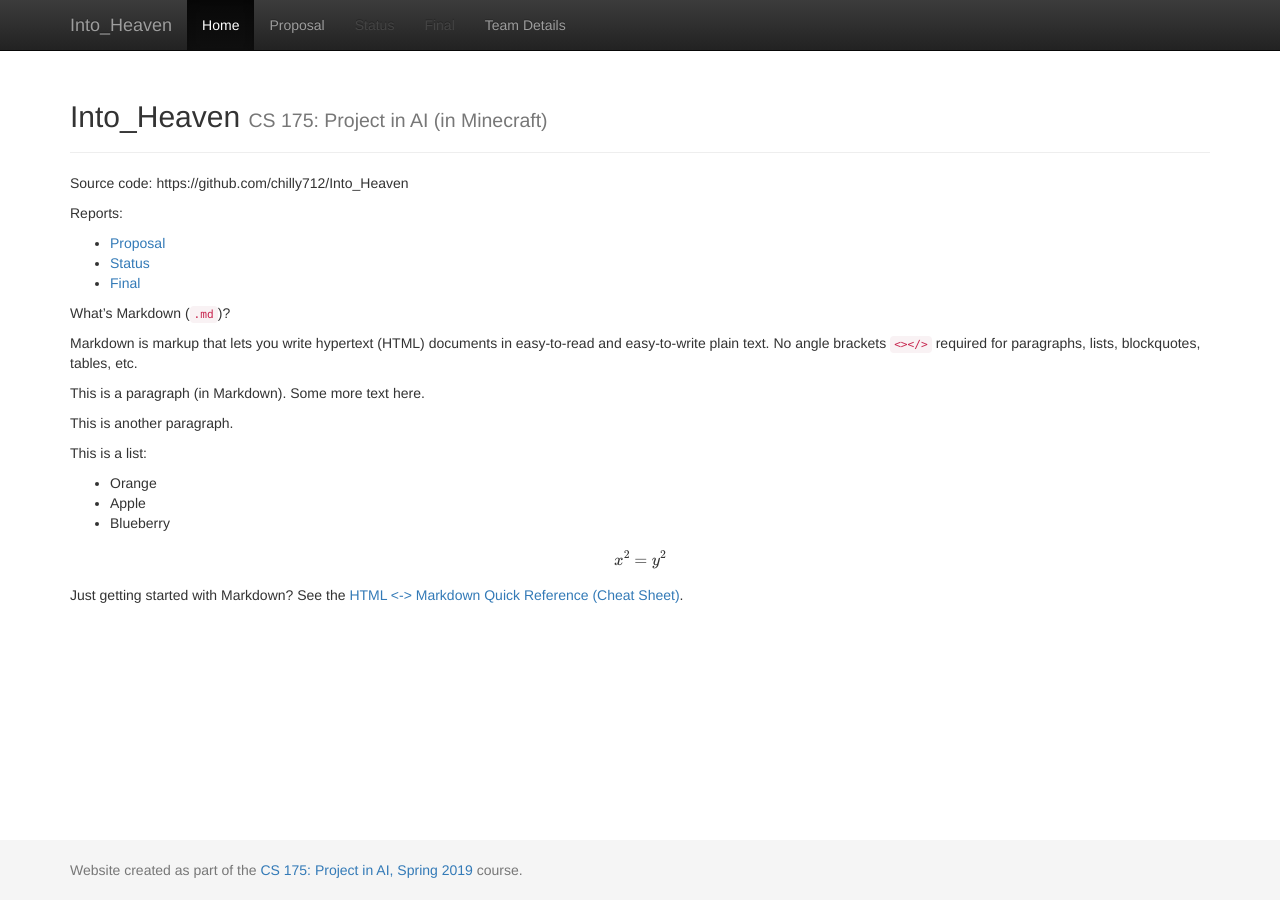
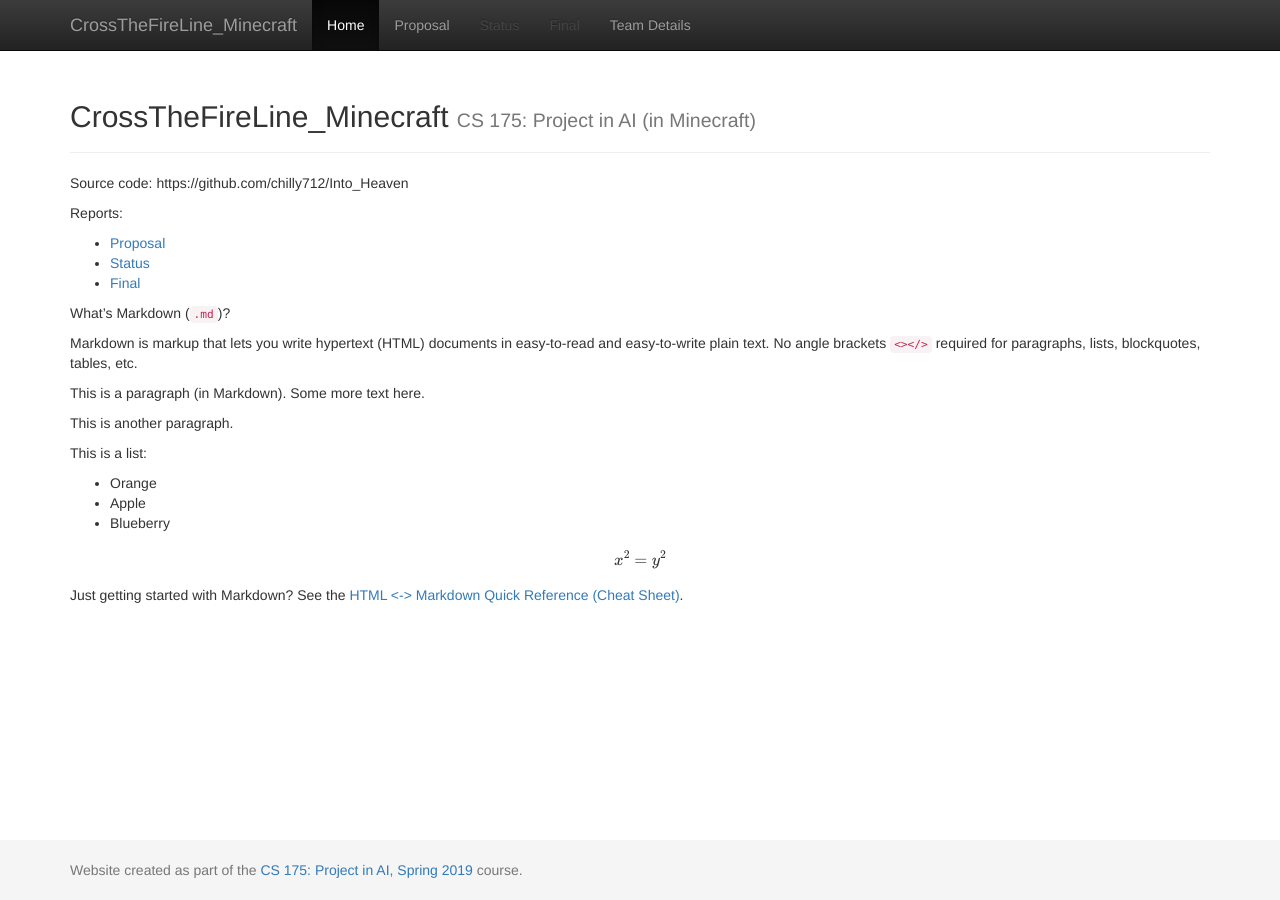
Before and after one commit to Chilly712/CrossTheFireLine_Minecraft, a Jekyll site: the page built from docs/index.md, in a window 1280 px wide. Built offline with Jekyll 4.4.1, drawn with Linux system fonts in a browser that asks for light colours; formulas are drawn with MathJax 3.

Commit message:
Update _config.yml

```diff
--- a/docs/_config.yml
+++ b/docs/_config.yml
@@ -1,7 +1,7 @@
 ###########
 # site.title
 
-title:    'Into_Heaven'
+title:    'CrossTheFireLine_Minecraft'
 subtitle: 'CS 175: Project in AI (in Minecraft)'
 
 
```
